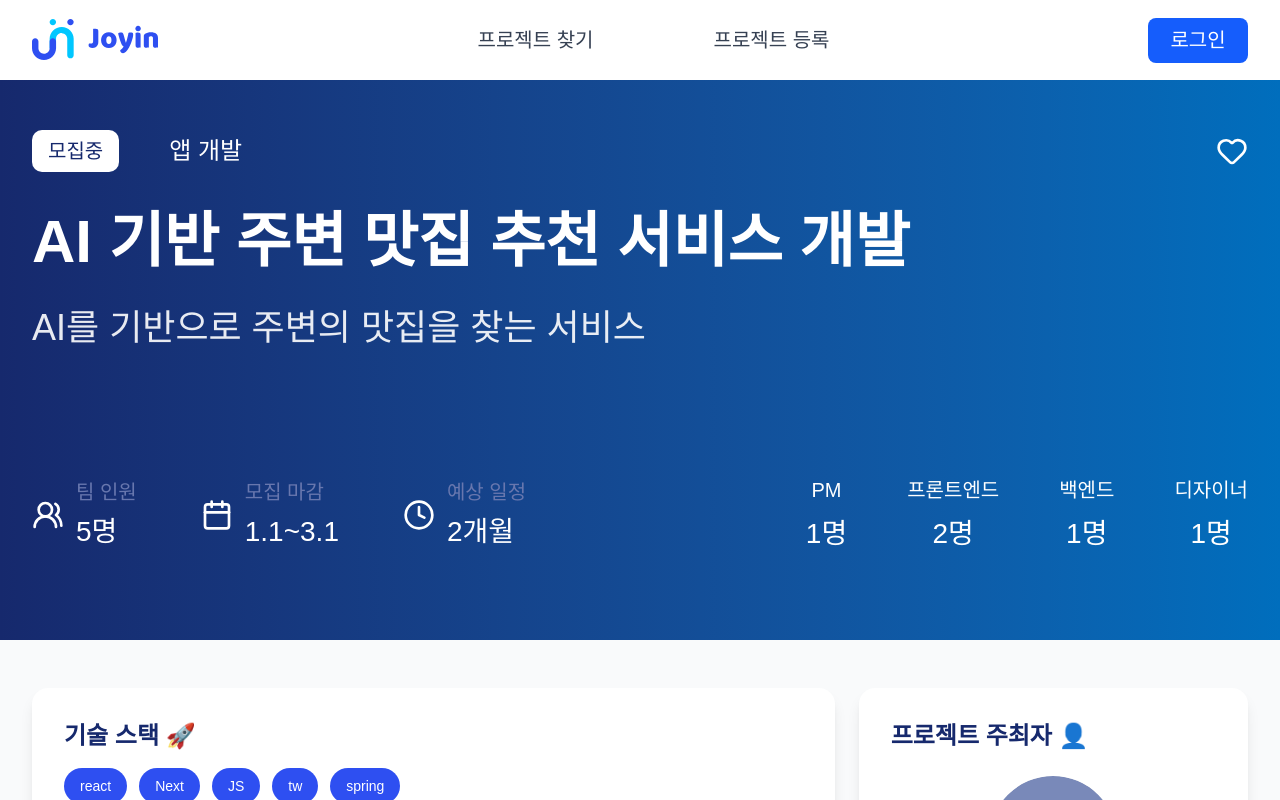
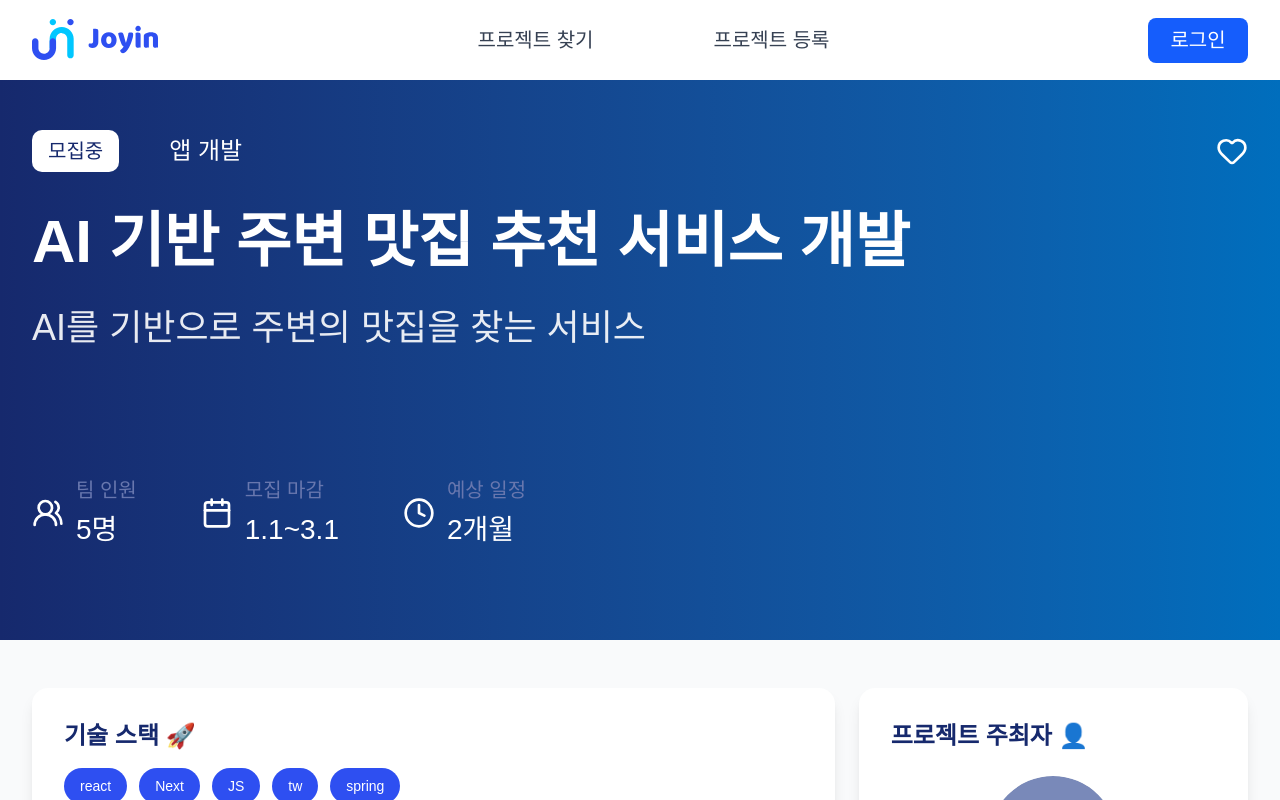
Before and after one commit to FRONTENDBOOTCAMP-14th/Final-project-team9, a Next.js app: page /project-detail in a window 1280 px wide. Shown: the top 800 px of the page. Built offline with nearby package versions, Linux system fonts and the light colour scheme; a web font is replaced by a local one.

Commit message:
refactor : 동기화한 상수값으로 교체

```diff
--- a/src/components/project-detail/ProjectDetailHeader.tsx
+++ b/src/components/project-detail/ProjectDetailHeader.tsx
@@ -53,18 +53,15 @@ export default function ProjectDetailHeader({
 
   // 모집 포지션 데이터 구조화
   const positionList: PositionInfo[] = [
-    { key: "PM", label: "PM", count: project.positions.PM },
+    { key: "기획", label: "기획", count: project.positions.기획 },
+    { key: "디자인", label: "디자인", count: project.positions.디자인 },
     {
-      key: "frontend",
+      key: "프론트엔드",
       label: "프론트엔드",
-      count: project.positions.frontend,
+      count: project.positions.프론트엔드,
     },
-    { key: "backend", label: "백엔드", count: project.positions.backend },
-    {
-      key: "designer",
-      label: "디자이너",
-      count: project.positions.designer,
-    },
+    { key: "백엔드", label: "백엔드", count: project.positions.백엔드 },
+    { key: "기타", label: "기타", count: project.positions.기타 },
   ].filter((position) => position.count > 0);
 
   return (
```
